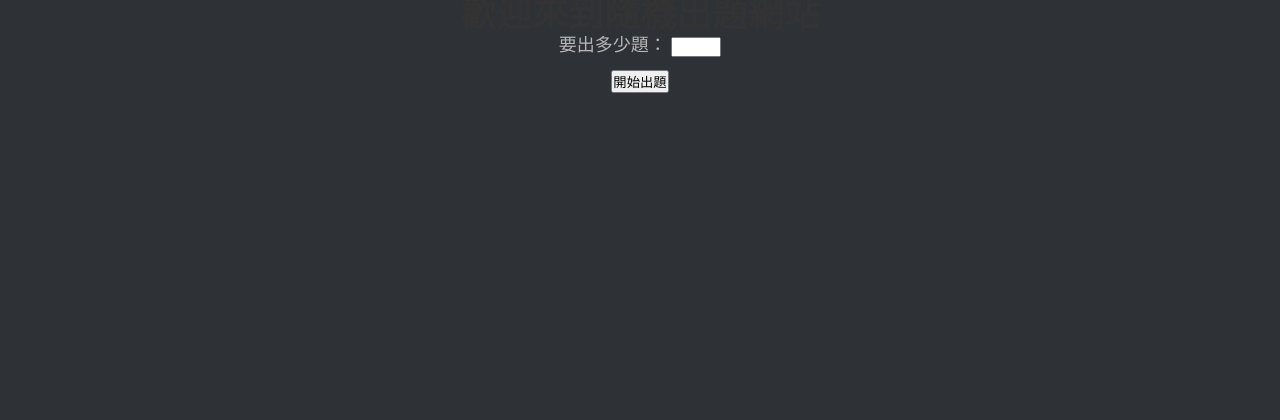
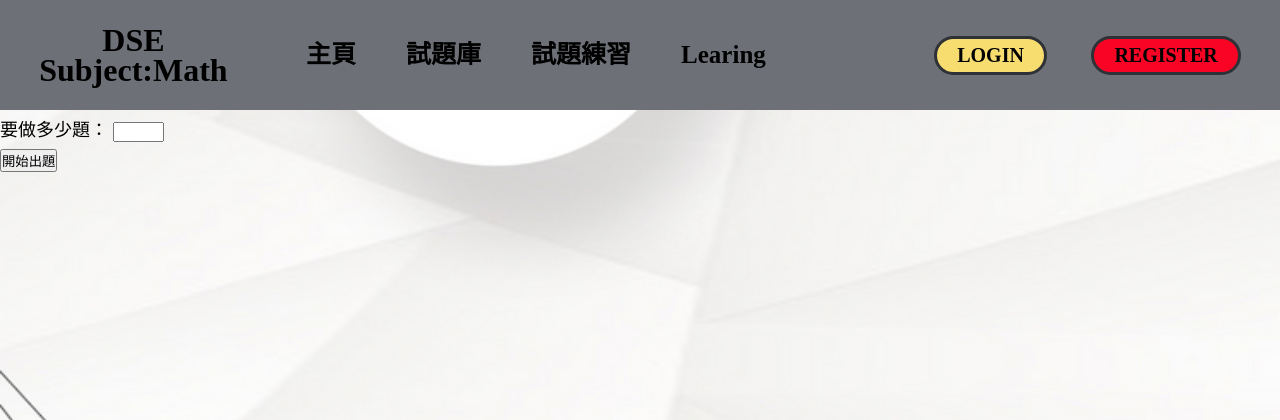
Before and after one commit to wtc021128/FYP, a PHP site: page /test.php in a window 1280 px wide. Shown: the top 420 px of the page. Run offline with PHP 8.4, Linux system fonts and the light colour scheme.

Commit message:
Add files via upload

```diff
--- a/FYP/htdocs01/connection.php
+++ b/FYP/htdocs01/connection.php
@@ -1,8 +1,12 @@
 <?php
-$con=mysqli_connect("localhost","root","","e02_db") or die("Unable to connect");
+$conn=mysqli_connect("localhost","root","","e02_db") or die("Unable to connect");
 
 if(mysqli_connect_error()){
     echo "<script>alert('Unable to connect to the database');</script>";
     exit();
 }
+    // 檢查連接是否成功
+if ($conn->connect_error) {
+    die("連接失敗: " . $conn->connect_error);
+}
 ?>
--- a/FYP/htdocs01/style1.css
+++ b/FYP/htdocs01/style1.css
@@ -203,3 +203,7 @@ div.user a{
 @keyframes button-style{
   50%{text-shadow:0px 0px 10px #ffd31d}
 }
+
+label {
+  color: #000000;
+}
--- a/FYP/htdocs01/styles.css
+++ b/FYP/htdocs01/styles.css
@@ -2,10 +2,6 @@
     width: 400px;
     margin: 0 auto;
     text-align: center;
-}
-
-h1 {
-    color: #333;
 }
 
 input[type="number"] {
--- a/FYP/htdocs01/test.php
+++ b/FYP/htdocs01/test.php
@@ -1,3 +1,8 @@
+<?php
+  require('connection.php');
+  session_start();
+?>
+
 <!DOCTYPE html>
 
 <html lang="en">
@@ -7,18 +12,155 @@
   <meta http-equiv="X-UA-Compatible" content="IE=edge,chrome=1">
   <meta name="viewport" content="width=device-width, initial-scale=1.0, shrink-to-fit=no">
   <meta name="keywords" content="E02-Login&registerpage">
-  <title>OCR</title>
+  <link rel="stylesheet" href=".\.\style1.css">
+</head>
+
+<body>
+
+<style>
+    body{background-image: url(mbg.jfif);
+    background-size: cover;background-attachment: fixed;
+    background-repeat: no-repeat;background-position: center;
+    }
+    .black-solid-border {
+    border: 1px solid black;
+  }
+
+</style>
+
+  <header class="header">
+
+      <font align="center" size="6" ><B> DSE <br>Subject:Math</font></B>
+
+     <nav class="navlist">
+        <a href="login2.php">主頁</a>
+        <a href="QA.php">試題庫</a>
+        <a href="test.php">試題練習</a>
+        <a href="#">Learing</a>
+     </nav>
+
+
+    <?php
+
+if(isset($_SESSION['logged_in']) && $_SESSION['logged_in'] == true)
+      {
+        echo "
+        <div class='user'>
+        <a href='logout.php'>$_SESSION[username] -  Logout </a>
+     </div>
+     ";
+     }
+      else
+      {
+        echo"
+        <div class='login_register'>
+        <div class='loginstyle'>
+          <button type='button' onclick=\"interface('login-interface')\">LOGIN</button>
+          <button type='button' onclick=\"interface('register-interface')\">REGISTER</button>
+        </div>
+      ";
+      }
+    ?>
+
+  </header>
+
+<!-- ko -->
+<!---------------------------------------->
+<div class="loginstyle_full" id="login-interface">
+    <div class="loginstyle">
+      <form method="POST" action="login_register.php">
+        <h2>
+          <span>USER LOGIN</span>
+          <button type="reset" onclick="interface('login-interface')">X</button>
+        </h2>
+<!-- login -->
+        <input type="text" placeholder="E-mail or Username" name="email_username" >
+        <input type="password" id="loginPassword" placeholder="Password" name="password">
+        <!-- eye -->
+        <button type="button" id="toggleLoginPassword">Show Password</button>
+        <button type="submit" class="login-btn" name="login">LOGIN</button>
+      </form>
+    </div>
+  </div>
+<!---------------------------------------->
+<!-- register-->
+  <div class="loginstyle_full" id="register-interface">
+    <div class="registerstyle">
+      <form method="POST" action="login_register.php">
+        <h2>
+          <span>USER REGISTER</span>
+          <button type="reset" onclick="interface('register-interface')">X</button>
+        </h2>
+<!-- register -->
+        <input type="text" placeholder="CNA" name="cna">
+        <input type="text" placeholder="Username" name="username">
+        <input type="email" placeholder="E-mail" name="email">
+        <input type="password" id="registerPassword" placeholder="Password" name="password">
+        <!-- eye -->
+        <button type="button" id="toggleRegisterPassword">Show Password</button>
+        <button type="submit" class="register-btn" name="register">REGISTER</button>
+        <script src="eye.js">
+        </script>
+        <!-- eye -->
+      </form>
+    </div>
+  </div>
+
+  <script>
+    function interface(interface_name)
+    {
+      get_interface=document.getElementById(interface_name);
+      if(get_interface.style.display=="flex")
+      {
+        get_interface.style.display="none";
+      }
+      else
+      {
+        get_interface.style.display="flex";
+      }
+    }
+  </script>
+  <table border="0" align="center">
+    <tr>
+        <td width="2000" height="1" align="center">
+        </td>
+    </tr>
+</table>
+
+  <script>
+    function interface(interface_name)
+    {
+      get_interface=document.getElementById(interface_name);
+      if(get_interface.style.display=="flex")
+      {
+        get_interface.style.display="none";
+      }
+      else
+      {
+        get_interface.style.display="flex";
+      }
+    }
+  </script>
+
+<!DOCTYPE html>
+
+<html lang="en">
+<head>
+  <meta charset="UTF-8">
+  <meta name="author" content="Ka Ho">
+  <meta http-equiv="X-UA-Compatible" content="IE=edge,chrome=1">
+  <meta name="viewport" content="width=device-width, initial-scale=1.0, shrink-to-fit=no">
+  <meta name="keywords" content="E02-Login&registerpage">
   <link rel="stylesheet" href=".\.\style4.css">
   <meta charset="UTF-8">
-    <title>隨機出題網站</title>
-    <link rel="stylesheet" type="text/css" href="styles.css">
+    <title>試題練習</title>
+    <link rel="stylesheet" type="text/css" href="styles1.css">
 </head>
 
 <body>
     <div class="container">
-        <h1>歡迎來到隨機出題網站</h1>
         <form action="quiz.php" method="POST">
-            <label for="num_questions">要出多少題：</label>
+            <label for="num_questions">要做多少題：</label>
             <input type="number" name="num_questions" min="1" max="10" required>
             <br>
             <input type="submit" value="開始出題">
```
Also changed, not shown: FYP/htdocs01/QA.php (+6 -7 lines), FYP/htdocs01/check_answers.php (+0 -14 lines), FYP/htdocs01/login.php (+4 -11 lines), FYP/htdocs01/login2.php (+5 -6 lines), FYP/htdocs01/login_register.php (+3 -6 lines), FYP/htdocs01/quiz.php (+0 -14 lines).
